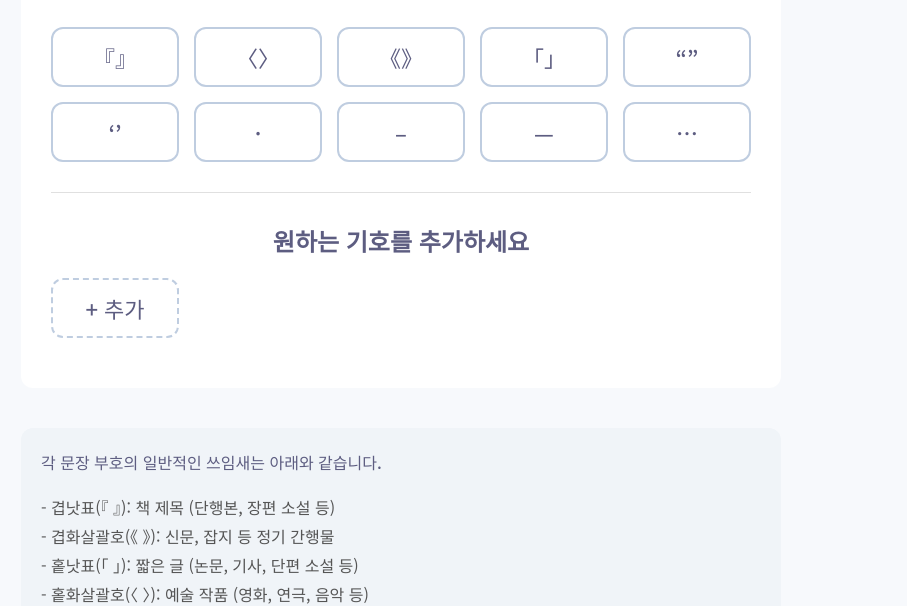
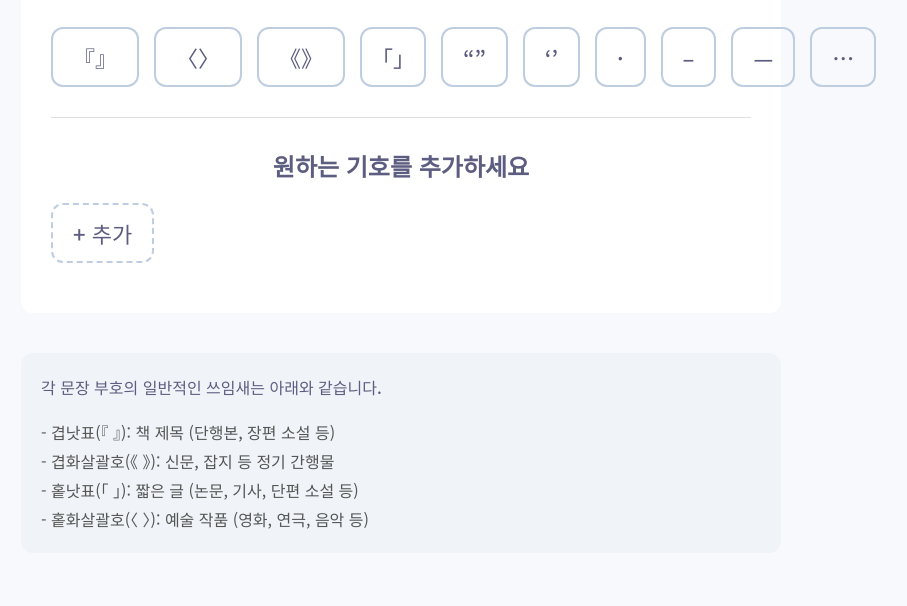
Before and after one commit to lkph/editorfriend, a plain HTML site: page index.html in a window 1280 px wide. Shown: the part 202-808 px from the top of the page, without its empty margins (239-1146 px from the left). Drawn offline with Linux system fonts and the light colour scheme.

Commit message:
Update index.html

```diff
--- a/index.html
+++ b/index.html
@@ -82,7 +82,7 @@
         h2 { margin-bottom: 20px; }
 
 .buttons-container {
-    display: grid; /* 1. flex를 grid로 변경합니다. */
+    display: flex; /* 1. flex를 grid로 변경합니다. */
     grid-template-columns: repeat(5, 1fr); /* 2. 한 줄에 5개의 동일한 너비의 열을 만듭니다. */
     gap: 15px;
     margin-bottom: 20px;
```
